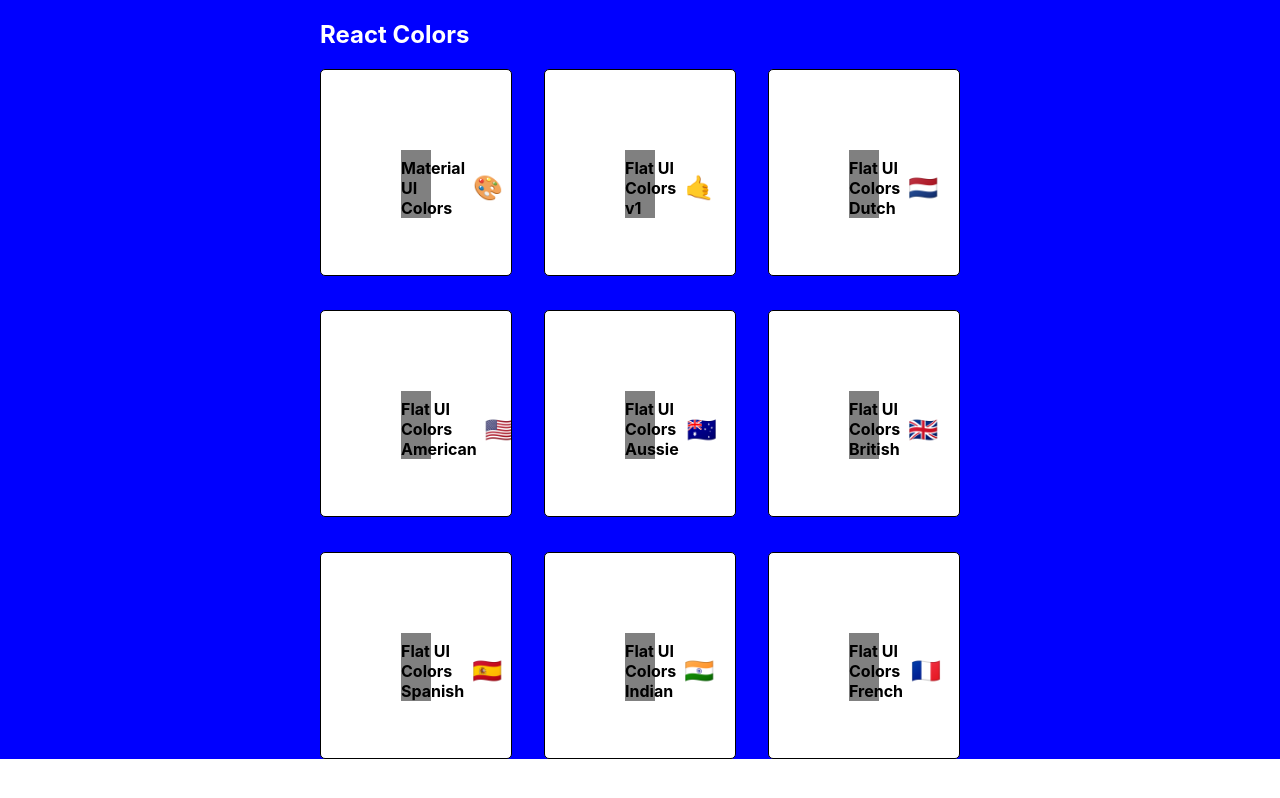
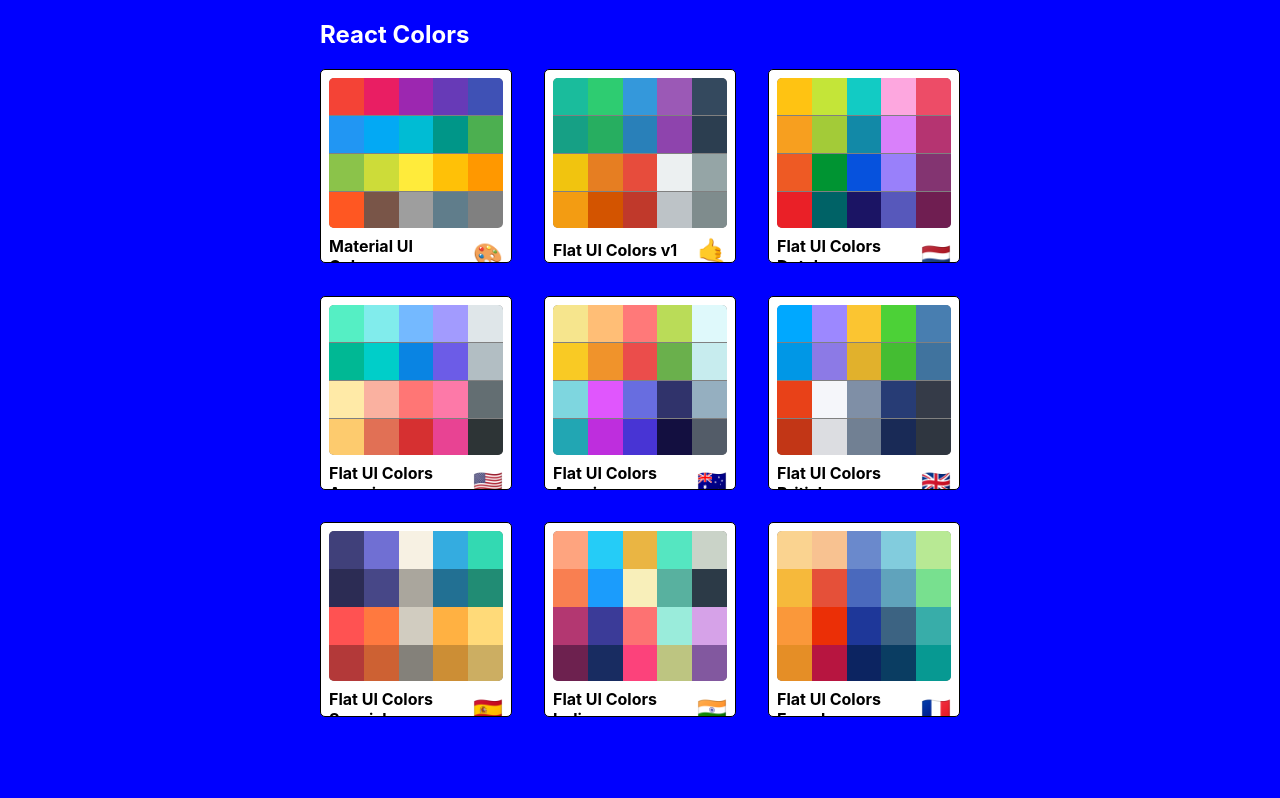
Before and after one commit to jswebdev-github/react-colors-app, a React (Create React App) app: page / in a window 1280 px wide. Built offline with nearby package versions, Linux system fonts and the light colour scheme.

Commit message:
Finished Styling MiniPalette
Finished styling the MiniPalette
component

```diff
--- a/package.json
+++ b/package.json
@@ -5,6 +5,7 @@
   "dependencies": {
     "@material-ui/core": "^4.3.2",
     "@material-ui/icons": "^4.2.1",
+    "@material-ui/styles": "^4.3.3",
     "chroma-js": "^2.0.4",
     "rc-slider": "^8.6.13",
     "react": "^16.9.0",
--- a/src/MiniPalette.js
+++ b/src/MiniPalette.js
@@ -6,7 +6,7 @@
         backgroundColor:"white",
         border:"1px solid black",
         borderRadius:"5px",
-        padding:"5rem",
+        padding:"0.5rem",
         position:"relative",
         overflow:"hidden",
         "&:hover":{
@@ -15,7 +15,10 @@
     },
     colors:{
         backgroundColor:"grey",
-
+        height:"150px",
+        width:"100%",
+        borderRadius:"5px",
+        overflow:"hidden"
     },
     title:{
         display:"flex",
@@ -30,14 +33,34 @@
     emoji:{
         marginLeft:"0.5rem",
         fontSize:"1.5rem"
+    },
+    miniColor:{
+        height:"25%",
+        width:"20%",
+        display:"inline-block",
+        margin:"0 auto",
+        position:"relative",
+        marginBottom:"-3.5px"
     }
 }
 function MiniPalette(props){
-    const {classes, paletteName, emoji} = props;
+    const {classes, paletteName, emoji, colors} = props;
+    const miniColorBoxes = colors.map(color => (
+        <div className={classes.miniColor}
+             style={{backgroundColor: color.color}}
+             key={color.name}
+        />
+    ));
     return(<div className={classes.root}>
-        <div className={classes.colors}>
-        <h5 className={classes.title}>{paletteName}<span className={classes.emoji}>{emoji}</span></h5>
-        </div>
+        <div className={classes.colors}>{miniColorBoxes}</div>
+        <h5 className={classes.title}>
+        {paletteName}
+        <span
+        className={classes.emoji}
+        >
+        {emoji}
+        </span>
+        </h5>
     </div>);
 }
 
--- a/src/PaletteList.js
+++ b/src/PaletteList.js
@@ -6,7 +6,7 @@
 const styles = {
     root:{
         backgroundColor:"blue",
-        height:"100%",
+        height:"100vh",
         display:"flex",
         alignItems:"flex-start",
         justifyContent:"center",
@@ -17,7 +17,7 @@
         display:"flex",
         alignItems:"flex-start",
         flexDirection:"column",
-        flexWrap:"wrap",
+        flexWrap:"wrap"
     },
     nav:{
         display:"flex",
```
Also changed, not shown: 1 other file (tests, documents, lock files or other folders).
